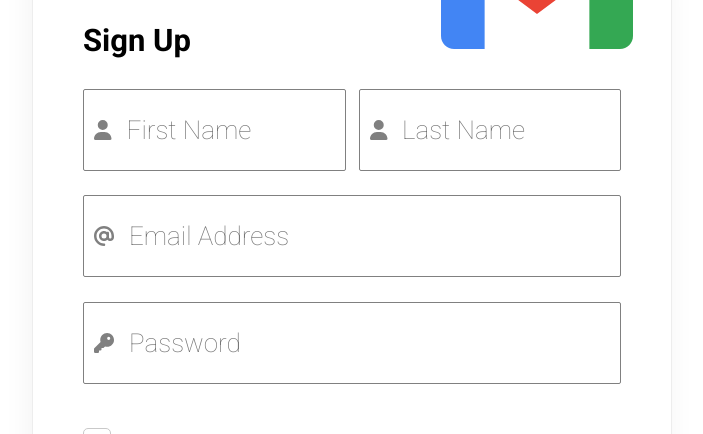
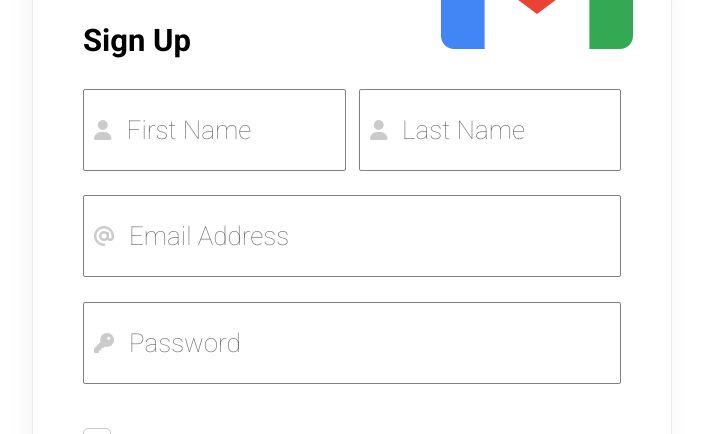
Before and after one commit to raditotev/crypto-apis-registration-form, a React (Create React App) app: page / in a window 1280 px wide. Shown: the top 434 px of the page, without its empty margins (288-991 px from the left). Built offline with nearby package versions, Linux system fonts and the light colour scheme; the HTML template or start-up script is replaced by a standard one.

Commit message:
Create Input component/ Add input validation

```diff
--- /dev/null
+++ b/src/components/FormElements/Input.jsx
@@ -0,0 +1,81 @@
+import { useReducer } from 'react';
+import { FontAwesomeIcon } from '@fortawesome/react-fontawesome';
+
+import { validate } from '../../utils/validators';
+
+import styles from './Input.module.css';
+
+const initialReducer = {
+  value: '',
+  isValid: false,
+  isTouched: false,
+};
+
+const actionTypes = {
+  CHANGE: 'CHANGE',
+  TOUCH: 'TOUCH',
+};
+
+const inputReducer = (state, action) => {
+  switch (action.type) {
+    case actionTypes.CHANGE:
+      return {
+        ...state,
+        value: action.value,
+        isValid: validate(action.value, action.validators),
+      };
+    case actionTypes.TOUCH:
+      return { ...state, isTouched: true };
+    default:
+      throw new Error(`Unknown action type ${action.type}`);
+  }
+};
+
+const Input = ({
+  icon,
+  iconSize = 'lg',
+  errorMessage,
+  validators,
+  className,
+  ...props
+}) => {
+  const [input, dispatch] = useReducer(inputReducer, initialReducer);
+
+  const changeHandler = (e) => {
+    const value = e.target.value;
+    dispatch({
+      type: actionTypes.CHANGE,
+      value,
+      validators,
+    });
+  };
+
+  const blurHandler = () => {
+    dispatch({
+      type: actionTypes.TOUCH,
+      isTouched: true,
+    });
+  };
+
+  return (
+    <div
+      className={`
+      ${styles.input}
+      ${!input.isValid && input.isTouched && 'invalid'}
+      ${className}`}
+    >
+      <FontAwesomeIcon icon={icon} size={iconSize} />
+      <input
+        onChange={changeHandler}
+        onBlur={blurHandler}
+        value={input.value}
+        {...props}
+      />
+      {!input.isValid && input.isTouched ? (
+        <span className={styles['error-message']}>{errorMessage}</span>
+      ) : null}
+    </div>
+  );
+};
+
+export default Input;
--- /dev/null
+++ b/src/components/FormElements/Input.module.css
@@ -0,0 +1,36 @@
+.input {
+  position: relative;
+  display: flex;
+  justify-content: stretch;
+  align-content: center;
+  width: 100%;
+  border: 1px solid #e9e9e9;
+  border-radius: 2px;
+  padding: 5px;
+}
+
+.input *[data-prefix='fas'] {
+  background: rgba(0, 0, 0, 0.0001);
+  mix-blend-mode: normal;
+  opacity: 0.2;
+  margin: auto 5px;
+}
+
+.input input {
+  height: 70px;
+  width: 100%;
+  border: none;
+  outline: none;
+  font-weight: 100;
+  font-size: 26px;
+  line-height: 30px;
+  margin-left: 10px;
+}
+
+.error-message {
+  position: absolute;
+  left: 1px0;
+  bottom: 0;
+  color: #ea4335;
+  font-size: 0.7rem;
+}
--- a/src/components/RegistrationForm.jsx
+++ b/src/components/RegistrationForm.jsx
@@ -1,49 +1,65 @@
-import { FontAwesomeIcon } from '@fortawesome/react-fontawesome';
 import { faUser, faAt, faKey } from '@fortawesome/free-solid-svg-icons';
 
+import {
+  VALIDATOR_REQUIRE,
+  VALIDATOR_EMAIL,
+  VALIDATOR_PASSWORD,
+} from '../utils/validators';
 import GoogleIcon from './Icons/Google';
 import GDriveIcon from './Icons/GDrive';
 import GMailIcon from './Icons/GMail';
+import Input from './FormElements/Input';
 
 import styles from './RegistrationForm.module.css';
 
 const RegistrationForm = () => {
+  const submitHandler = (e) => {
+    e.preventDefault();
+  };
+
   return (
     <div className={styles['registration-form']}>
       <div className={styles.logo}>
         <GMailIcon width="192px" height="146px" />
       </div>
       <h1>Sign Up</h1>
-      <form>
+      <form onSubmit={submitHandler}>
         <div className={`${styles['form-group']} ${styles.horizontal}`}>
-          <div className={styles.input}>
-            <FontAwesomeIcon icon={faUser} size="lg" />
-            <input type="text" placeholder="First Name" />
-          </div>
-          <div className={styles.input}>
-            <FontAwesomeIcon icon={faUser} size="lg" />
-            <input type="text" placeholder="Last Name" />
-          </div>
+          <Input
+            type="text"
+            placeholder="First Name"
+            errorMessage="Required field"
+            icon={faUser}
+            validators={[VALIDATOR_REQUIRE()]}
+            required={true}
+          />
+          <Input
+            type="text"
+            placeholder="Last Name"
+            errorMessage="Required field"
+            icon={faUser}
+            validators={[VALIDATOR_REQUIRE()]}
+          />
         </div>
         <div className={`${styles['form-group']} ${styles.vertical}`}>
-          <div className={styles.input}>
-            <FontAwesomeIcon icon={faAt} size="lg" />
-            <input
+          <Input
             type="email"
             placeholder="Email Address"
             name="email"
             id="email"
+            errorMessage="Please enter valid e-mail"
+            icon={faAt}
+            validators={[VALIDATOR_EMAIL()]}
           />
-          </div>
-          <div className={styles.input}>
-            <FontAwesomeIcon icon={faKey} size="lg" />
-            <input
+          <Input
             type="password"
             placeholder="Password"
             name="password"
             id="password"
+            errorMessage="At least 8 characters, one upper case, one lower case letter, one digit and one special symbol"
+            icon={faKey}
+            validators={[VALIDATOR_PASSWORD()]}
           />
-          </div>
         </div>
         <div className={styles.checkbox}>
           <input
@@ -58,7 +74,7 @@ const RegistrationForm = () => {
         <button type="submit">Sign up</button>
       </form>
       <p>sponsored by</p>
-      <div class={styles.links}>
+      <div className={styles.links}>
         <a href="http://">
           <GoogleIcon width="24px" height="24px" />
         </a>
--- a/src/components/RegistrationForm.module.css
+++ b/src/components/RegistrationForm.module.css
@@ -8,26 +8,6 @@
   border-radius: 5px;
   box-shadow: -2.9px -0.9px 28.6px rgba(0, 0, 0, 0.05);
   padding: 45px 50px;
-}
-
-.registration-form *[data-prefix='fas'] {
-  color: gray;
-  margin: auto 5px;
-}
-
-.registration-form input {
-  height: 70px;
-  width: 100%;
-  border: none;
-  outline: none;
-  font-weight: 100;
-  font-size: 26px;
-  line-height: 30px;
-  margin-left: 10px;
-}
-
-.registration-form input:invalid {
-  border: 1px solid #ea4335;
 }
 
 .registration-form h1 {
@@ -64,16 +44,9 @@
 }
 
 .logo {
-  position: fixed;
+  position: absolute;
   top: -73px;
   right: 38px;
-}
-
-.input {
-  display: flex;
-  justify-content: stretch;
-  align-content: center;
-  padding: 5px;
 }
 
 .form-group {
--- a/src/index.css
+++ b/src/index.css
@@ -30,3 +30,12 @@ textarea,
 select {
   font: inherit;
 }
+
+.invalid {
+  border: 1px solid #ea4335 !important;
+}
+
+.invalid *,
+.invalid *::placeholder {
+  color: #ea4335;
+}
--- /dev/null
+++ b/src/utils/validators.js
@@ -0,0 +1,27 @@
+const VALIDATOR_TYPE_REQUIRE = 'REQUIRE';
+const VALIDATOR_TYPE_EMAIL = 'EMAIL';
+const VALIDATOR_TYPE_PASSWORD = 'PASSWORD';
+
+export const VALIDATOR_REQUIRE = () => ({ type: VALIDATOR_TYPE_REQUIRE });
+export const VALIDATOR_EMAIL = () => ({ type: VALIDATOR_TYPE_EMAIL });
+export const VALIDATOR_PASSWORD = () => ({ type: VALIDATOR_TYPE_PASSWORD });
+
+export const validate = (value, validators) => {
+  let isValid = true;
+  for (const validator of validators) {
+    if (validator.type === VALIDATOR_TYPE_REQUIRE) {
+      isValid = isValid && value.trim().length > 0;
+    }
+    if (validator.type === VALIDATOR_TYPE_EMAIL) {
+      isValid = isValid && /^\S+@\S+\.\S+$/.test(value);
+    }
+    if (validator.type === VALIDATOR_TYPE_PASSWORD) {
+      isValid =
+        isValid &&
+        /^(?=.*[a-z])(?=.*[A-Z])(?=.*\d)(?=.*[@$!%*?&])[A-Za-z\d@$!%*?&]{8,}$/.test(
+          value
+        );
+    }
+  }
+  return isValid;
+};
```
Lines whose indentation alone changed are shown as unchanged.
